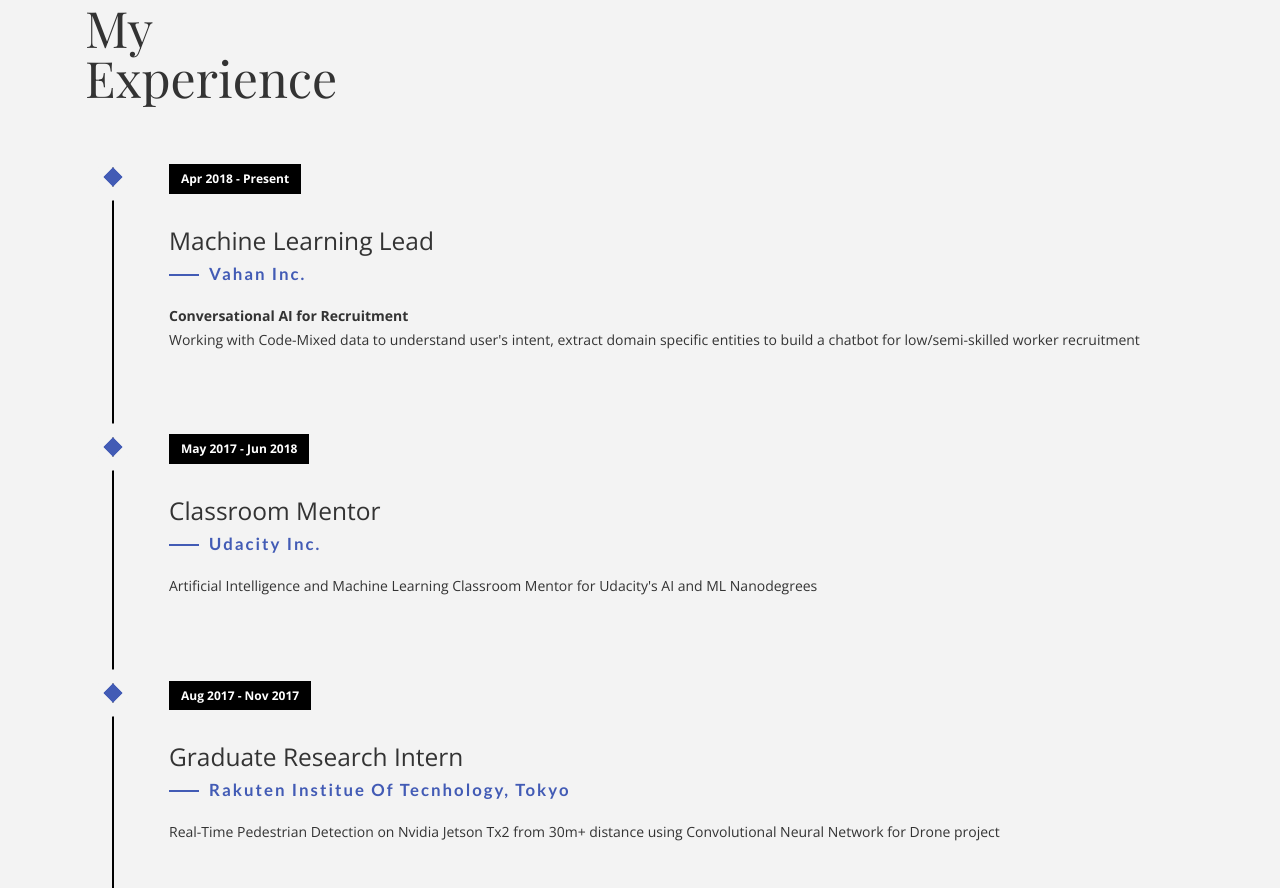
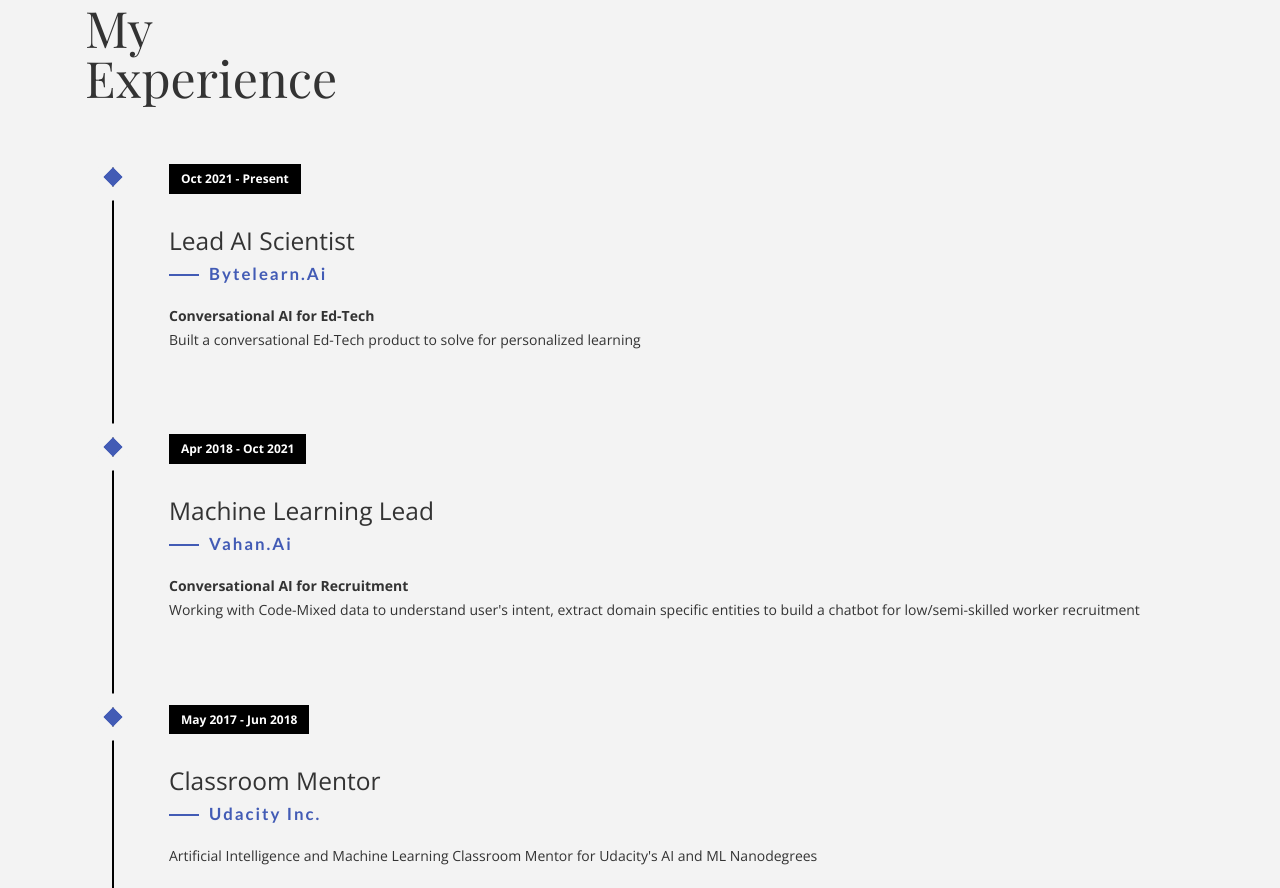
Before and after one commit to piyushmakhija5/piyushmakhija5.github.io, a plain HTML site: page index.html in a window 1280 px wide. Shown: the part 1757-2645 px from the top of the page. Drawn offline with nearby package versions, Linux system fonts and the light colour scheme; files whose address does not match are found by name; a web font is replaced by a local one.

Commit message:
Update experience

```diff
--- a/index.html
+++ b/index.html
@@ -101,9 +101,19 @@
                     <li class="timeline-event" data-aos="fade-up">
                         <label class="timeline-event-icon"></label>
                         <div class="timeline-event-copy">
-                            <p class="timeline-event-thumbnail">Apr 2018 - Present</p>
+                            <p class="timeline-event-thumbnail">Oct 2021 - Present</p>
+                            <h3>Lead AI Scientist</h3>
+                            <h4>Bytelearn.ai</h4>
+                            <p><strong>Conversational AI for Ed-Tech</strong>
+                                <br>Built a conversational Ed-Tech product to solve for personalized learning</p>
+                        </div>
+                    </li>
+                    <li class="timeline-event" data-aos="fade-up">
+                        <label class="timeline-event-icon"></label>
+                        <div class="timeline-event-copy">
+                            <p class="timeline-event-thumbnail">Apr 2018 - Oct 2021</p>
                             <h3>Machine Learning Lead</h3>
-                            <h4>Vahan Inc.</h4>
+                            <h4>Vahan.ai</h4>
                             <p><strong>Conversational AI for Recruitment</strong>
                                 <br>Working with Code-Mixed data to understand user's intent, extract domain specific entities to build a chatbot for low/semi-skilled worker recruitment</p>
                         </div>
```
